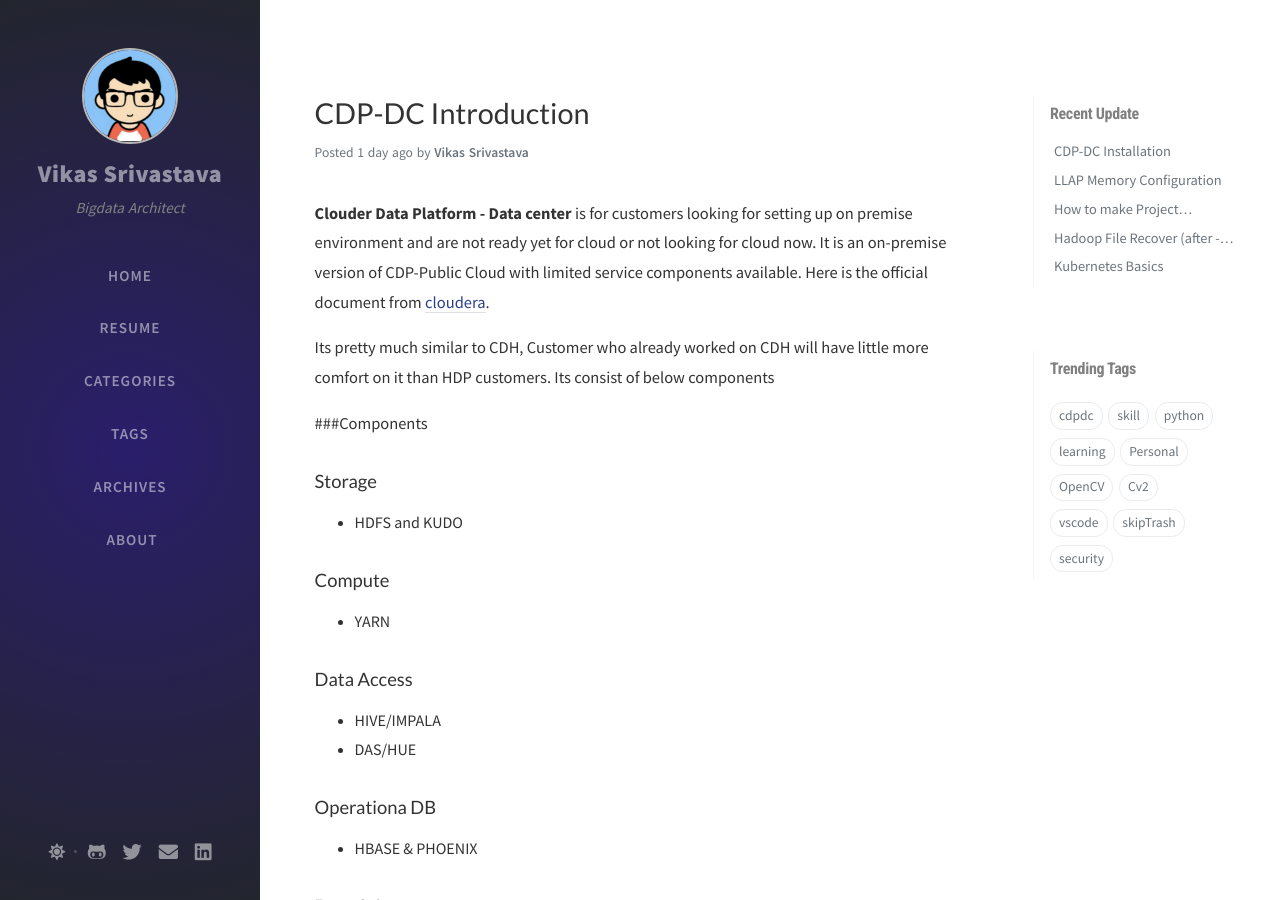
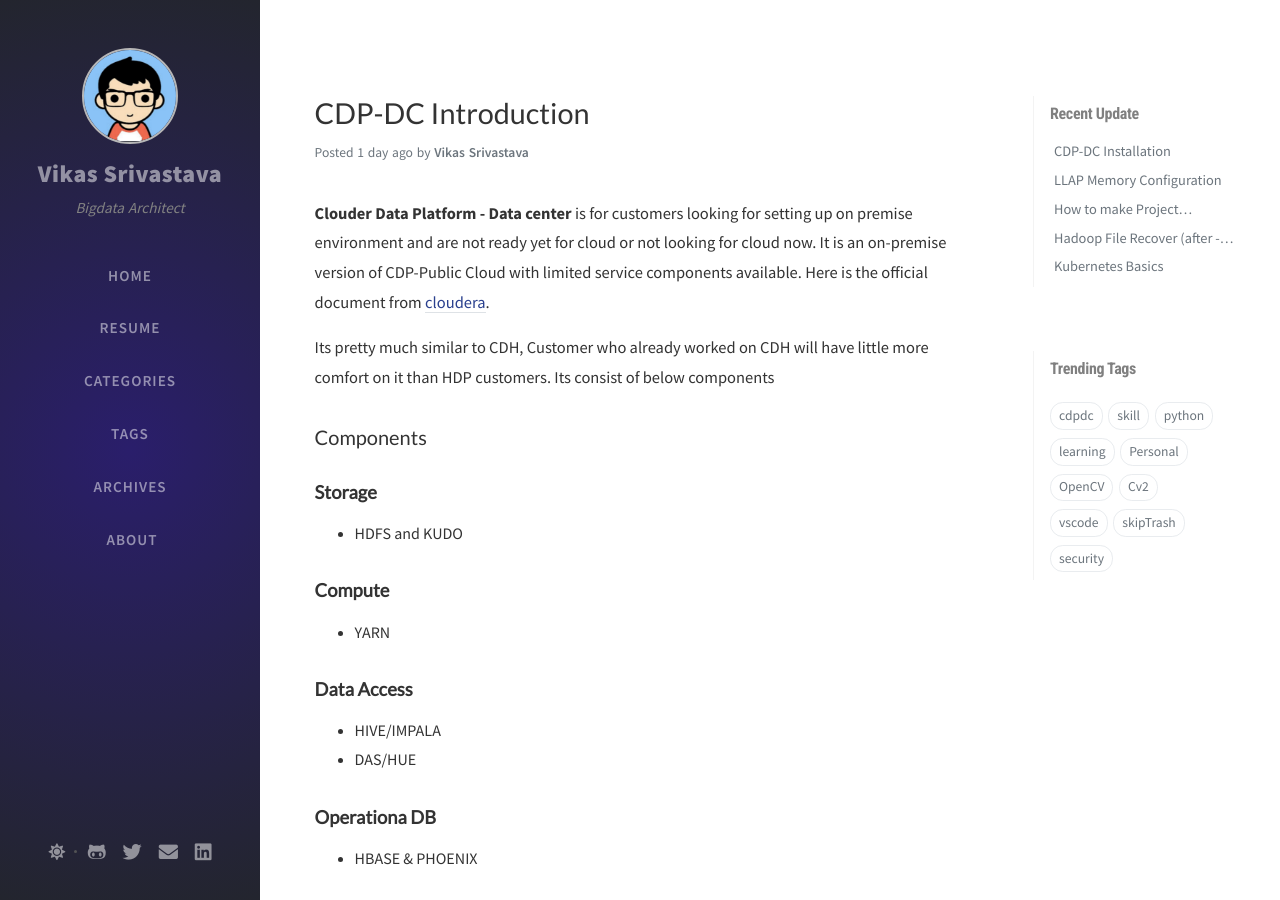
Before and after one commit to vikassri/vikassri.github.io, a Jekyll site: the page built from _posts/2020-08-16-CDP-DC-Introduction.md, in a window 1280 px wide and 900 px high. Built offline with Jekyll 4.4.1, drawn with Linux system fonts in a browser that asks for light colours; nearby versions of some CDN libraries; comment, search, counter and statistics services are not loaded.

Commit message:
updated cdp

```diff
--- a/_posts/2020-08-16-CDP-DC-Introduction.md
+++ b/_posts/2020-08-16-CDP-DC-Introduction.md
@@ -12,59 +12,59 @@ summary: Introduction of Cloudera CDP-DC
 
 Its pretty much similar to CDH, Customer who already worked on CDH will have little more comfort on it than HDP customers. Its consist of below components
 
-###Components
-#### Storage
+### Components
+#### **Storage**
 * HDFS and KUDO
 
-#### Compute
+#### **Compute**
 * YARN
 
-#### Data Access
+#### **Data Access**
 * HIVE/IMPALA
 * DAS/HUE
 
-#### Operationa DB
+#### **Operationa DB**
 * HBASE & PHOENIX
 
-#### Data Science
+#### **Data Science**
 * SPARK & ZEPPELIN
 
-#### Security
+#### **Security**
 * RANGER
 * KERBEROS & TLS
 
-#### Governance
+#### **Governance**
 * ATLAS
 
-#### Job Management
+#### **Job Management**
 * Oozie
 
-#### Streaming
+#### **Streaming**
 * KAFKA
 * SMM (Stream Messaging Manager)
 * SRM (Stream Replication Manager)
 * SR (Schema Registry)
 
-#### Installation
+#### **Installation**
 CDP-DC Installation is pretty much similar to other CDH versions. You need to install Cloudera Manager and add the CDP DC parcels on it. Detailed Installation steps is give [here](../../posts/CDP-DC-Installation)
 
-#### Requirement
+#### **Requirement**
 As many of you already aware public version will come with 6O days trial and Express one you need to buy as binaries are behind paywall.
 
-#### Templates
+#### **Templates**
 CDP-DC comes with many pre-baked templates like below, You can add service on top of these templates or create custom templates as well.
 
-##### Data Engineering
+##### **Data Engineering**
 **Services included** : Spark, Oozie, Hive on Tez, Data Analytics Studio, HDFS, YARN, and YARN Queue Manager.
 
-##### Spark
+##### **Spark**
 **Services included** : Core Configuration, Spark, Oozie, YARN, and YARN Queue Manager.
 
-##### Data Mart
+##### **Data Mart**
 **Services included** : Core Configuration, Impala, and Hue.
 
-##### Streams Messaging (Simple)
+##### **Streams Messaging (Simple)**
 **Services included** : Kafka, Schema Registry, and Zookeeper.
 
-##### Streams Messaging (Full)
+##### **Streams Messaging (Full)**
 **Services included** : Kafka, Schema Registry, Streams Messaging Manager, Streams Replication Manager, Cruise Control, and Zookeeper.
```
